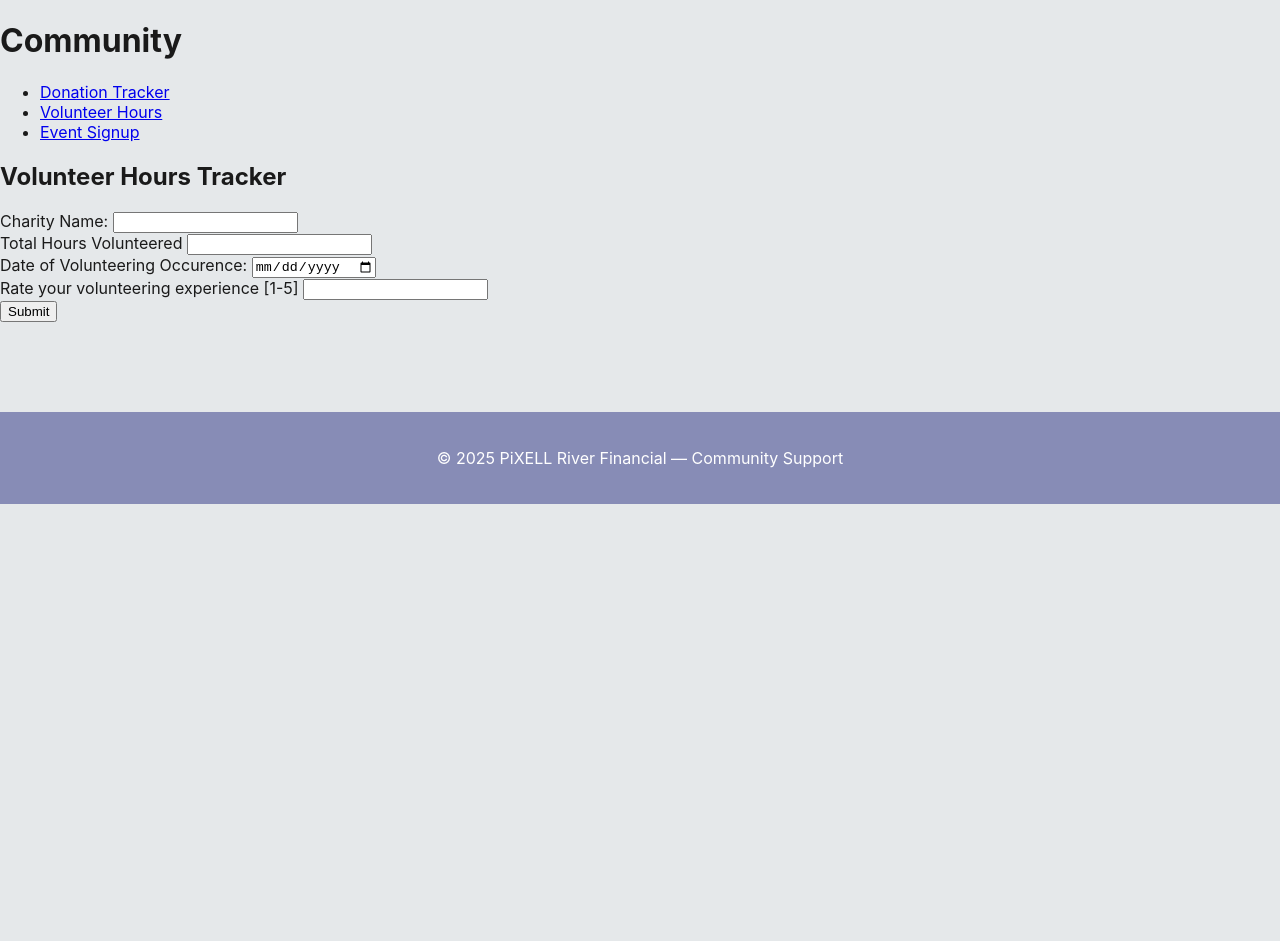
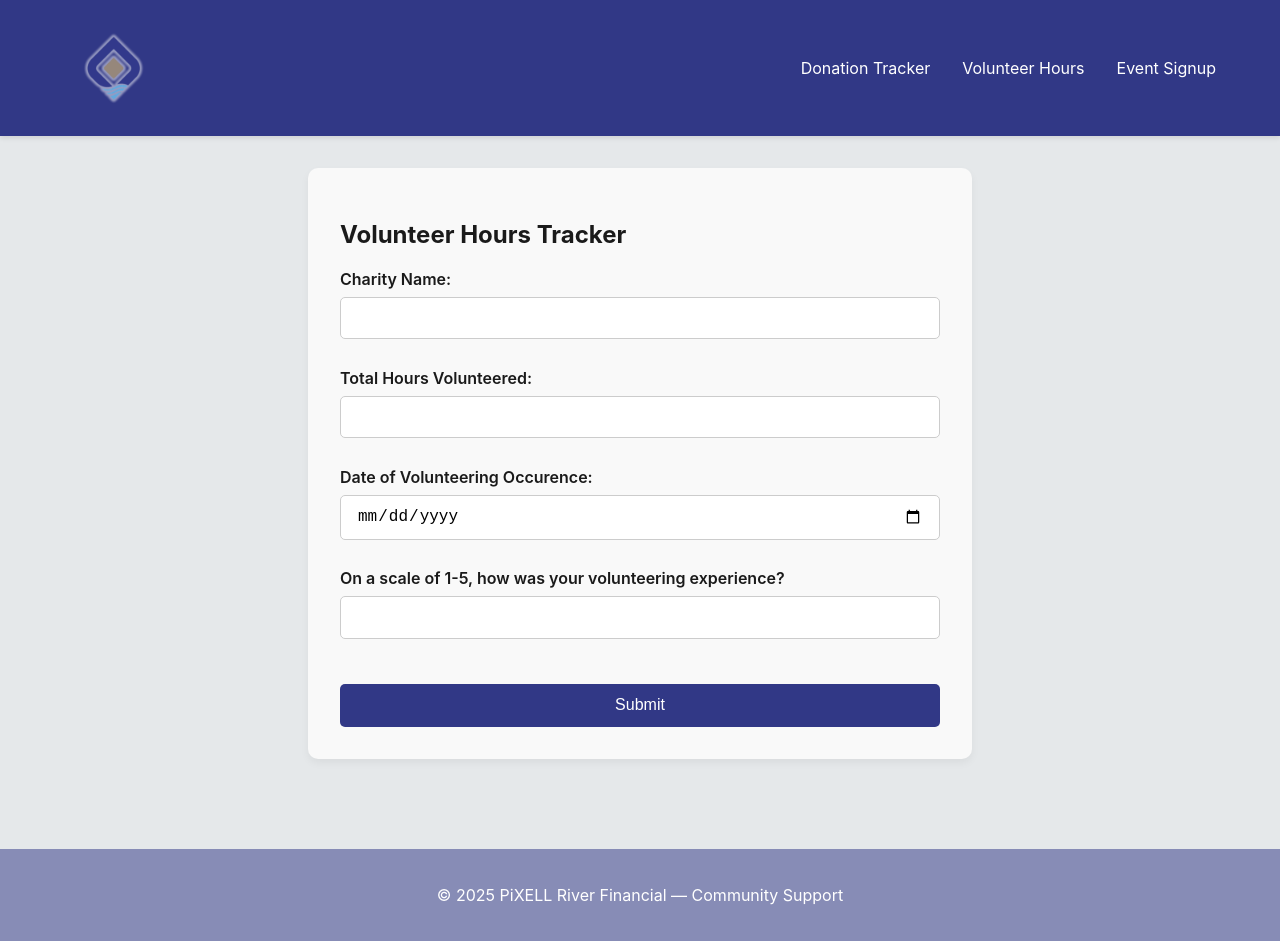
Before and after one commit to rrcw2025oabdel/Community_Support-_racker_Project_Group4, a website: page volunteer.html in a window 1280 px wide. Before the commit the page ends 800 px from the top, so only its background shows below. Drawn offline with Linux system fonts and the light colour scheme.

Commit message:
fix/feat: implemented styling from the unified css file, adjusted html semantics to apply these changes to the volunteer hour site

```diff
--- a/styles.css
+++ b/styles.css
@@ -5,6 +5,7 @@ body {
     margin: 0;
     color: #1A1A1A;
 }
+
 
 .container {
     width: 90%;
@@ -149,3 +150,96 @@ body {
         aspect-ratio: 3 / 3;
     }
 }
+
+/*Donation Tracker Section style*/
+.donation-tracker, .volunteer-hour {
+    background-color: #f9f9f9;
+    padding: 2rem;
+    border-radius: 10px;
+    margin: 2rem auto;
+    max-width: 600px;
+    box-shadow: 0 4px 8px #0000000d;
+}
+
+.donation-tracker h2 {
+    font-size: 1.8rem;
+    margin-bottom: 1rem;
+    color: #313886;
+    text-align: center;
+}
+
+.donation-tracker p {
+    font-size: 1rem;
+    margin-bottom: 1.5rem;
+    text-align: center;
+    color: #333;
+}
+
+/* Form groups and spacing */
+.form-group {
+    display: flex;
+    flex-direction: column;
+    margin-bottom: 1.8rem;
+}
+
+.form-group label {
+    font-weight: 600;
+    margin-bottom: 0.5rem;
+}
+
+.form-group input,
+.form-group textarea {
+    padding: 0.7rem 1rem;
+    border: 1px solid #ccc;
+    border-radius: 5px;
+    font-size: 1rem;
+    transition: border 0.3s;
+}
+
+.form-group input:focus,
+.form-group textarea:focus {
+    border-color: #313886;
+    outline: none;
+}
+
+/* Submit button */
+.donation-tracker__btn, .volunteer-hour__btn {
+    margin-top: 1rem;
+    width: 100%;
+    background-color: #313886;
+    color: #fff;
+    padding: 0.8rem 1rem;
+    border: none;
+    border-radius: 5px;
+    font-size: 1rem;
+    cursor: pointer;
+}
+
+.donation-tracker__btn:hover, .volunteer-hour__btn:hover {
+    background-color: #5058c0;
+}
+
+/* Donation list display */
+.donation-list {
+    margin-top: 2rem;
+}
+
+.donation-list-item {
+    background-color: #fff;
+    padding: 1rem;
+    border-radius: 8px;
+    box-shadow: 0 2px 6px #0000000d;
+    margin-bottom: 1rem;
+}
+
+.donation-list-item p {
+    margin: 0.2rem 0;
+    color: #333;
+}
+
+.donation-tracker .error-message, .volunteer-hour .error-message {
+    color: red ;
+    margin-top: 4px ;
+    font-style: italic ;
+    font-size: 0.9rem ;
+}
--- a/volunteer.html
+++ b/volunteer.html
@@ -4,49 +4,68 @@
     <meta charset="UTF-8">
     <meta name="viewport" content="width=device-width, initial-scale=1.0">
     <link rel="stylesheet" href="styles.css" />
-    <title>Community Support Tracker Project</title>
+    <script src="volunteer.js" defer></script>
+    <script src="script.js" defer></script>
+    <title>Volunteer Hours</title>
 </head>
 <body>
-     <header>
-        <h1>Community</h1>
-    <nav>
+<header class="main-header">
+    <div class="container header-content">
+
+        <!-- Logo -->
+        <div class="logo">
+            <img src="images/Logo.png" alt="Logo">
+        </div>
+
+        <!-- Navigation Menu -->
+        <nav class="main-nav" id="navMenu">
             <ul>
                 <li><a href="donation.html">Donation Tracker</a></li>
                 <li><a href="volunteer.html">Volunteer Hours</a></li>
                 <li><a href="events.html">Event Signup</a></li>
             </ul>
         </nav>
+
+        <!-- Hamburger Menu -->
+        <div class="hamburger" onclick="toggleMenu()">
+            <span></span>
+            <span></span>
+            <span></span>
+        </div>
+
+    </div>
 </header>
     <main>
+    <section id="volunteerHourTracker" class="volunteer-hour container">
         <form id="volunteer-hours-tracker">
             <h2>Volunteer Hours Tracker</h2>
-                <div class="input-container">
+                <div class="form-group">
                     <label for="charity">Charity Name:</label>
                     <input type="text" id="charity" name="charity">
                 </div>
 
-                <div class="input-container">
-                    <label for="hours">Total Hours Volunteered</label>
+                <div class="form-group">
+                    <label for="hours">Total Hours Volunteered:</label>
                     <input type="number" id="hours" name="hours">
                 </div>
 
-                <div class="input-container">
+                <div class="form-group">
                     <label for="date">Date of Volunteering Occurence:</label>
                     <input type="date" id="date" name="date">
                 </div>
 
-                <div class="input-container">
-                    <label for="rating">Rate your volunteering experience [1-5]</label>
+                <div class="form-group">
+                    <label for="rating">On a scale of 1-5, how was your volunteering experience?</label>
                     <input type="number" id="rating" name="rating">
                 </div>
-                <button type="submit">Submit</button>
+                <button type="submit" class="volunteer-hour__btn">Submit</button>
         </form>
+    </section>
     </main>
     <footer class="main-footer">
         <div class="container">
             <p>© 2025 PiXELL River Financial — Community Support</p>
         </div>
     </footer>
-    <script src="volunteer.js"></script>
 </body>
 </html>
```
Lines whose indentation alone changed are shown as unchanged.
